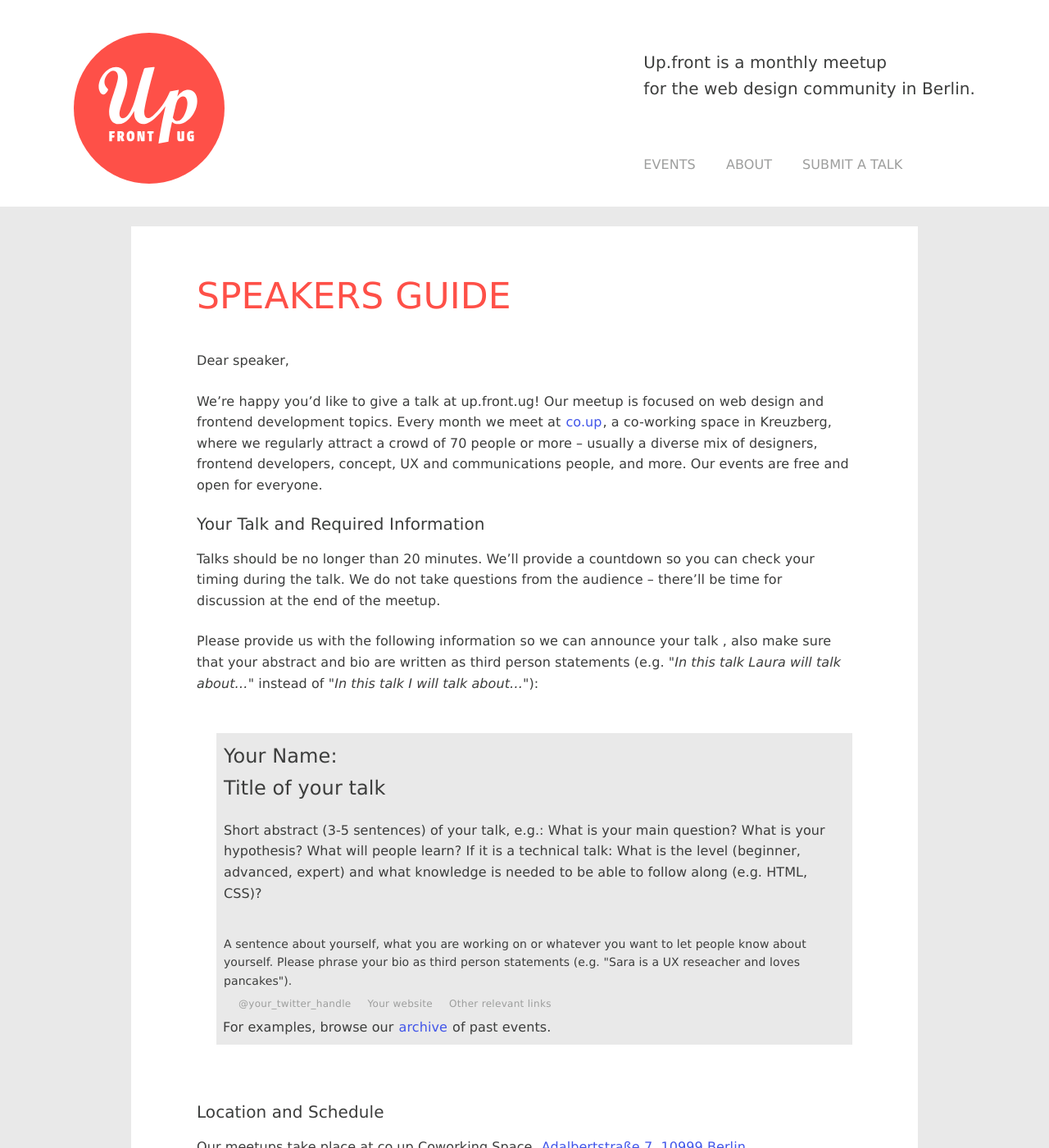
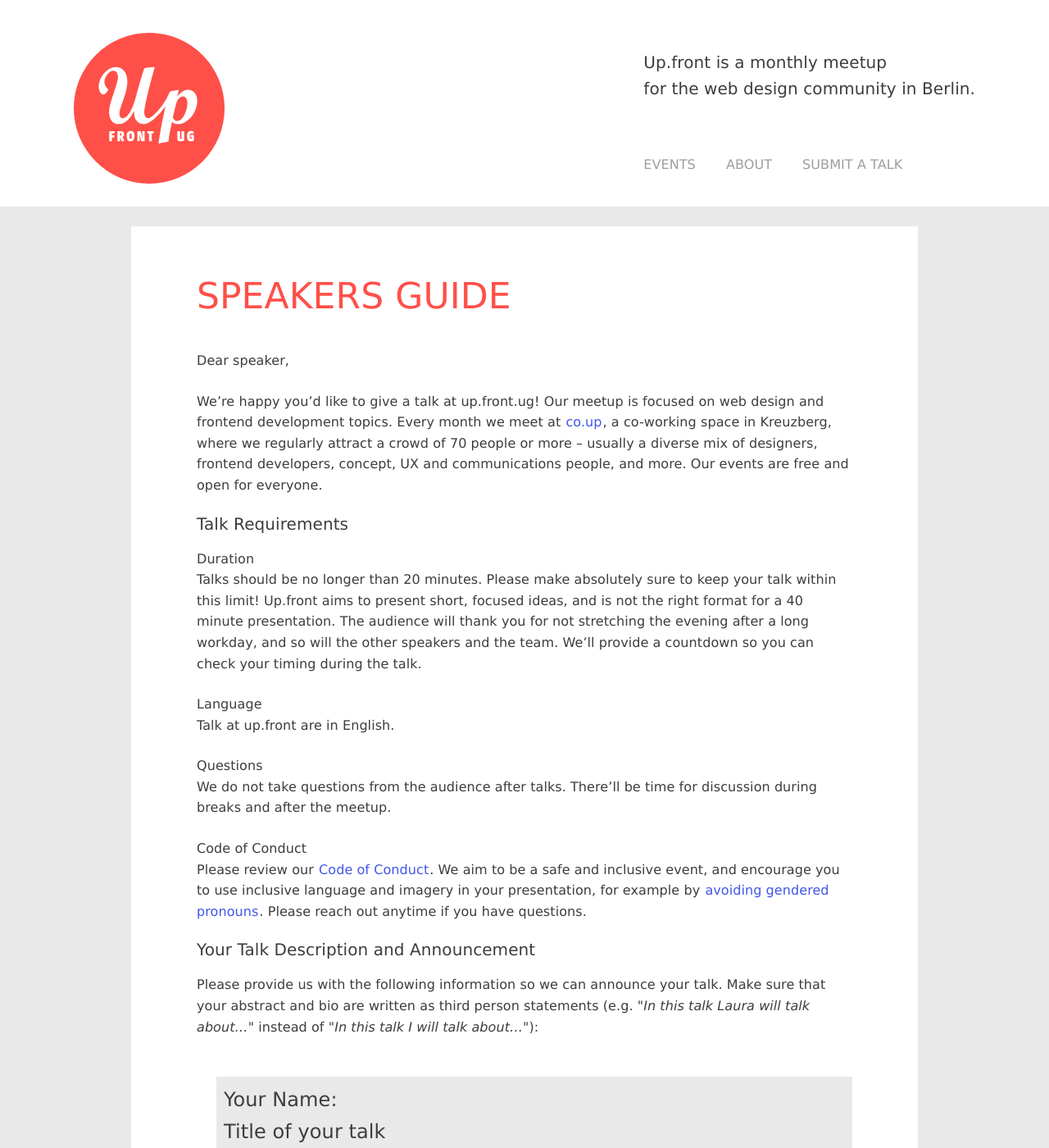
Before and after one commit to upfrontug/upfrontug.github.io, a Jekyll site: the page built from speakers-guide.html, in a window 1280 px wide and 1400 px high. Shown: the whole window at 82% size. Built offline with Jekyll 4.4.1, drawn with Linux system fonts in a browser that asks for light colours; a script that is not in the unit is left out; some of the changed text lies outside the part shown.

Commit message:
update copy. move information about announcements to separate page.

```diff
--- a/code-of-conduct.html
+++ b/code-of-conduct.html
@@ -18,7 +18,7 @@
 
 <h2>The Quick Version</h2>
 
-<p>Our meetup is dedicated to providing a harassment-free experience for everyone, regardless of gender, age, sexual orientation, disability, physical appearance, body size, race, or religion (or lack thereof). We do not tolerate harassment of meetup participants in any form. Sexual language and imagery is not appropriate for any conference venue, including talks, workshops, parties, Twitter and other online media. Meetup participants violating these rules may be sanctioned or expelled from the meetup at the discretion of the organisers.</p>
+<p>Our meetup is dedicated to providing a harassment-free experience for everyone, regardless of gender, age, sexual orientation, disability, physical appearance, body size, race, or religion (or lack thereof). We do not tolerate harassment of meetup participants in any form. Sexual language and imagery is not appropriate for any meetup venue, including talks, workshops, parties, Twitter and other online media. Meetup participants violating these rules may be sanctioned or expelled from the meetup at the discretion of the organisers.</p>
 
 <h2>The Less Quick Version</h2>
 
--- a/speakers-guide.html
+++ b/speakers-guide.html
@@ -12,13 +12,32 @@
   We’re happy you’d like to give a talk at up.front.ug! Our meetup is focused on web design and frontend development topics. Every month we meet at <a href="http://co-up.de" title="co-up.de">co.up</a>, a co-working space in Kreuzberg, where we regularly attract a crowd of 70 people or more – usually a diverse mix of designers, frontend developers, concept, UX and communications people, and more. Our events are free and open for everyone.
 </p>
 
-<h3 id="information">Your Talk and Required Information</h3>
+<h3 id="information">Talk Requirements</h3>
+
+<h5>Duration</h5>
+<p>
+  Talks should be no longer than 20 minutes. Please make absolutely sure to keep your talk within this limit! Up.front aims to present short, focused ideas, and is not the right format for a 40 minute presentation. The audience will thank you for not stretching the evening after a long workday, and so will the other speakers and the team. We’ll provide a countdown so you can check your timing during the talk.
+</p>
+
+<h5>Language</h5>
+<p>
+  Talk at up.front are in English.
+</p>
+
+<h5>Questions</h5>
+<p>
+  We do not take questions from the audience after talks. There’ll be time for discussion during breaks and after the meetup.
+</p>
+
+<h5>Code of Conduct</h5>
+<p>
+  Please review our <a href="http://up.front.ug/code-of-conduct/">Code of Conduct</a>. We aim to be a safe and inclusive event, and encourage you to use inclusive language and imagery in your presentation, for example by <a href="http://geekfeminism.wikia.com/wiki/Nonsexist_language">avoiding gendered pronouns</a>. Please reach out anytime if you have questions.
+</p>
+
+<h3>Your Talk Description and Announcement</h3>
 
 <p>
-  Talks should be no longer than 20 minutes. We’ll provide a countdown so you can check your timing during the talk. We do not take questions from the audience – there’ll be time for discussion at the end of the meetup.
-</p>
-<p>
-  Please provide us with the following information so we can announce your talk <!--(and if you are familiar with HTML, please use <a href="https://gist.github.com/Kriesse/6762161">this template</a>)-->, also make sure that your abstract and bio are written as third person statements (e.g. <i>"In this talk Laura will talk about…"</i> instead of <i>"In this talk I will talk about…"</i>):
+  Please provide us with the following information so we can announce your talk. Make sure that your abstract and bio are written as third person statements (e.g. <i>"In this talk Laura will talk about…"</i> instead of <i>"In this talk I will talk about…"</i>):
 </p>
 
 <ul class="talk-list">
@@ -65,26 +84,9 @@
 You can use the speakers either via AirPlay or a standard audio cable. The venue is equipped with an audio system and we have wireless headset microphones and hand microphones available.
 </p>
 
-
 <h3 id="commercial">Recruiting and Advertising in Your Talk</h3>
 <p>
   We are very grateful for you to speak at up.front! So if you want to let the audience know about your upcoming product launch, your startup idea, or that your company is hiring, you are very welcome to mention that while you’re on stage. Just please keep commercial shout-outs short and excite the crowd with the content of your talk.
-</p>
-
-<hr>
-<h3 id="lightning">Announcements</h3>
-<p>
-  We have very limited slots for short community announcements. They are usually given at the beginning of the event or after the break. Please make sure you stay within the following requirements:
-</p>
-
-<ul>
-  <li>Announcements shouldn’t be longer than 1-2 minutes.</li>
-  <li>You should not have more than 3 slides.</li>
-  <li>Announcement slots are reserved for community projects that subscribe to similar standards as up.front, e.g. community meetups, workshops or open source projects that follow a Code of Conduct and commit to safety and diversity.</li>
-</ul>
-
-</p>
-  If you would like to request an announcement slot please <a href="#contact">contact us</a> at least a day in advance.
 </p>
 
 <h3>Questions?</h3>
```
Also changed, not shown: other parts of code-of-conduct.html (+1 -1 lines), announcements.html (added, +23 -0 lines).
